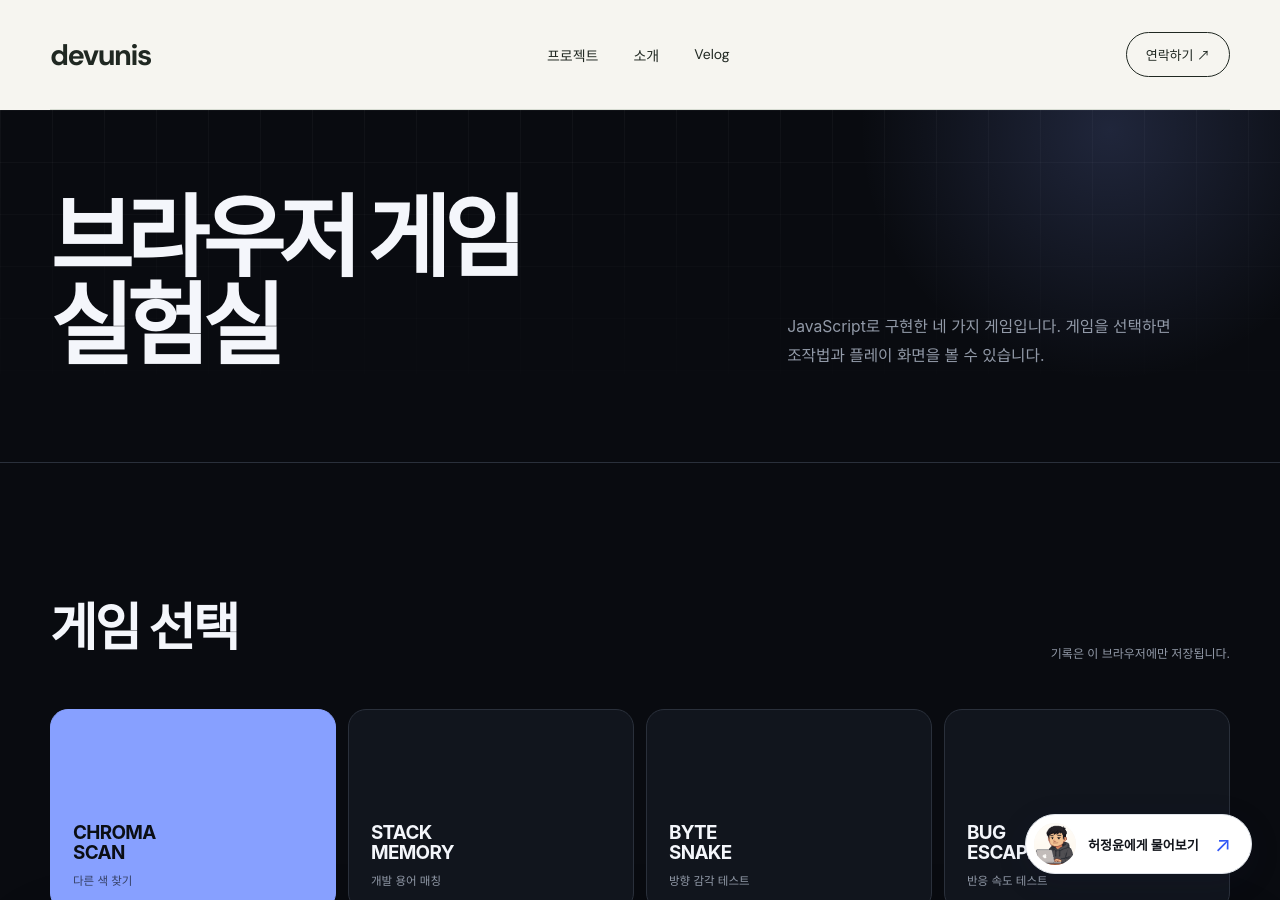
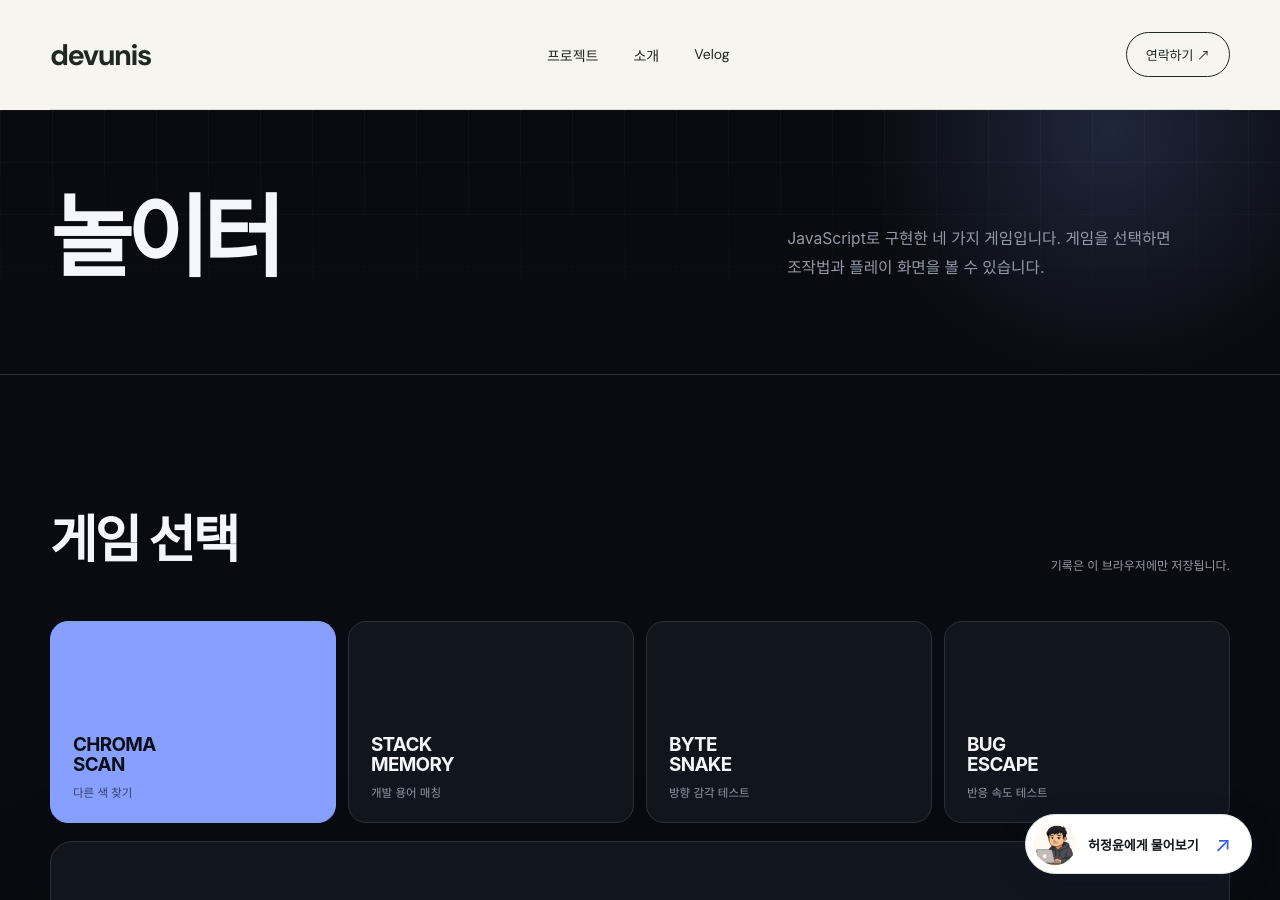
Before and after one commit to devunis/devunis.github.io, a Jekyll site: the page built from pages/games.md, in a window 1280 px wide and 900 px high. Built offline with Jekyll 4.4.1, drawn with Linux system fonts in a browser that asks for light colours.

Commit message:
Rename browser games page to 놀이터

```diff
--- a/_layouts/portfolio.html
+++ b/_layouts/portfolio.html
@@ -16,5 +16,5 @@
 <a class="skip-link" href="#main">본문 바로가기</a>
 <header class="site-header wrap"><a class="brand" href="/" aria-label="허정윤 홈">devunis</a><nav aria-label="주 메뉴"><a href="/#work">프로젝트</a><a href="/#about">소개</a><a href="{{ site.velog_url }}">Velog</a></nav><a class="header-contact" href="mailto:gjwjddbsg@gmail.com">연락하기 ↗</a></header>
 {{ content }}
-<footer class="site-footer wrap"><a class="brand" href="/">devunis</a><div><a href="/dates/">날짜 계산기</a><a href="/games/">실험실</a><a href="https://github.com/devunis">GitHub ↗</a></div><small>© {{ 'now' | date: '%Y' }} 허정윤</small></footer>
+<footer class="site-footer wrap"><a class="brand" href="/">devunis</a><div><a href="/dates/">날짜 계산기</a><a href="/games/">놀이터</a><a href="https://github.com/devunis">GitHub ↗</a></div><small>© {{ 'now' | date: '%Y' }} 허정윤</small></footer>
 </body></html>
--- a/pages/games.md
+++ b/pages/games.md
@@ -1,6 +1,6 @@
 ---
 layout: portfolio
-title: "브라우저 게임 실험실"
+title: "놀이터"
 permalink: /games/
 ---
 
@@ -12,7 +12,7 @@ permalink: /games/
       <div class="arcade-hero-grid">
         <div>
 
-          <h1>브라우저 게임 실험실</h1>
+          <h1>놀이터</h1>
         </div>
         <div class="arcade-hero-copy">
           <p>JavaScript로 구현한 네 가지 게임입니다. 게임을 선택하면 조작법과 플레이 화면을 볼 수 있습니다.</p>
```
